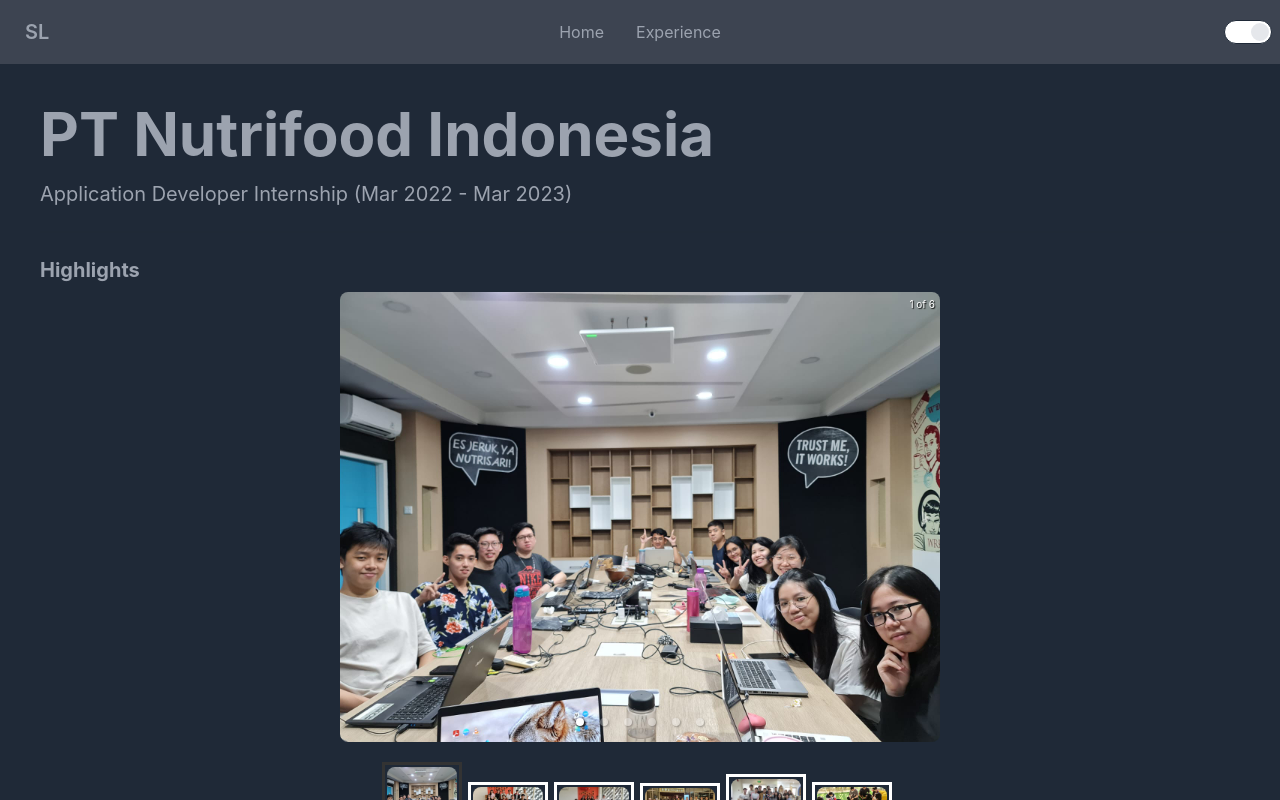
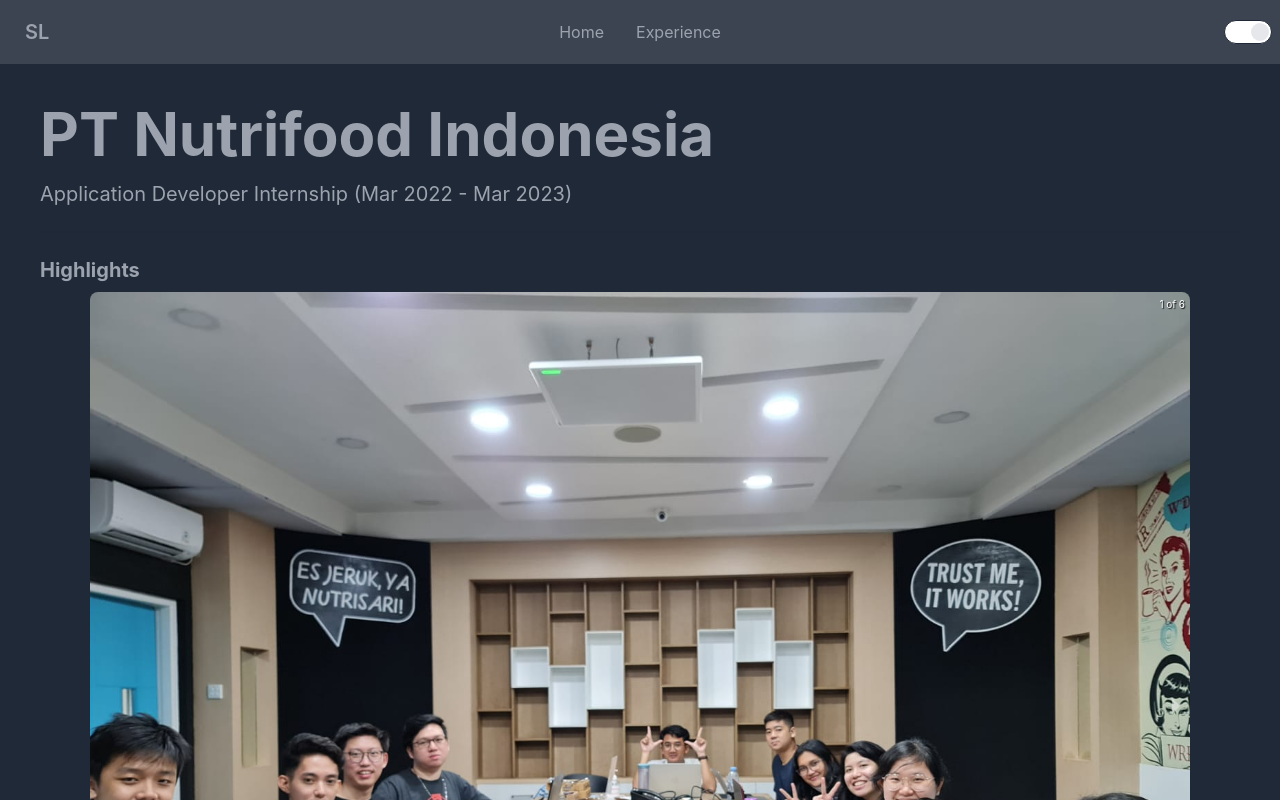
Before and after one commit to stefanus2709/stefanus2709.github.io, a React (Create React App) app: page /experience/nutrifood-indonesia in a window 1280 px wide. Shown: the top 800 px of the page. Built offline with nearby package versions, Linux system fonts and the light colour scheme.

Commit message:
[fix] carousel width in phone media

```diff
--- a/src/components/ExperienceDetail/NutrifoodIndonesiaDetailPage.jsx
+++ b/src/components/ExperienceDetail/NutrifoodIndonesiaDetailPage.jsx
@@ -24,7 +24,7 @@ const NutrifoodIndonesiaDetailPage = (props) => {
                     <div>
                         <p className='phone:text-[12px] sm:text-xs md:text-base xl:text-xl font-bold'>Highlights</p>
                         <div className="pt-2 m-auto text-center">
-                            <Carousel className="w-1/2 hover:cursor-pointer items-center text-center m-auto" dynamicHeight={true}>
+                            <Carousel className="w-1/2 phone:w-11/12 hover:cursor-pointer items-center text-center m-auto" dynamicHeight={true}>
                                 <div>
                                     <img className="item-center rounded-lg" src={developer2} alt="nutrifoodDeveloper"/>
                                     {/* <p className="legend">Conduct Meeting With Developer Team</p> */}
```
